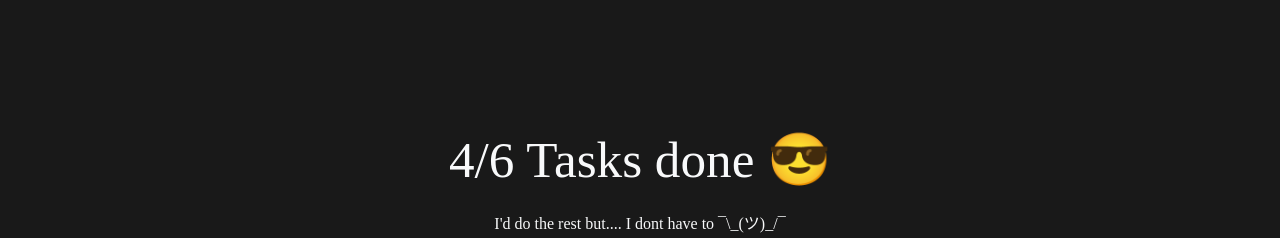
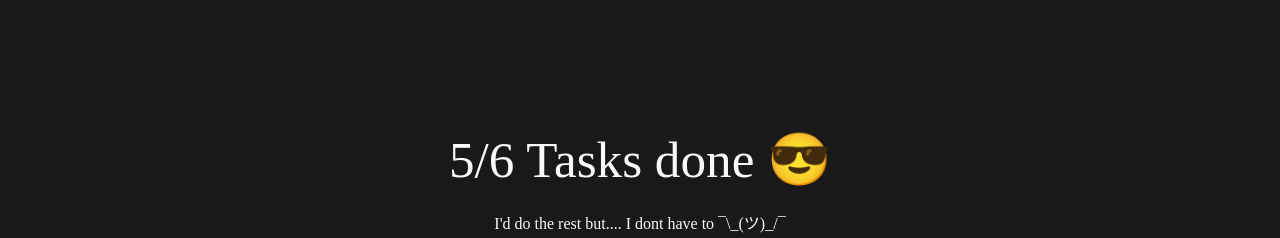
Before and after one commit to Noureldin-Ahmed-FullStack/open-voice-week1-task, a React (Vite) app: page / in a window 1280 px wide. Shown: the top 238 px of the page. Built offline with nearby package versions, Linux system fonts and the light colour scheme; a web font is replaced by a local one.

Commit message:
flexing again

```diff
--- a/src/App.tsx
+++ b/src/App.tsx
@@ -11,7 +11,7 @@ function App() {
 
   return (
     <div className='text-light row g-3 justify-content-center'>
-      <h1>4/6 Tasks done 😎</h1>
+      <h1>5/6 Tasks done 😎</h1>
       <p>I'd do the rest but.... I dont have to ¯\_(ツ)_/¯</p>
       <div className='col-6 col-md-4'>
         <Box className="w-100 bg-dark rounded-3 myOutline d-flex flex-column align-items-center justify-content-center noLink" minHeight={'12rem'} maxHeight={'12rem'} component={Link} to={'/bmi'}>
```
